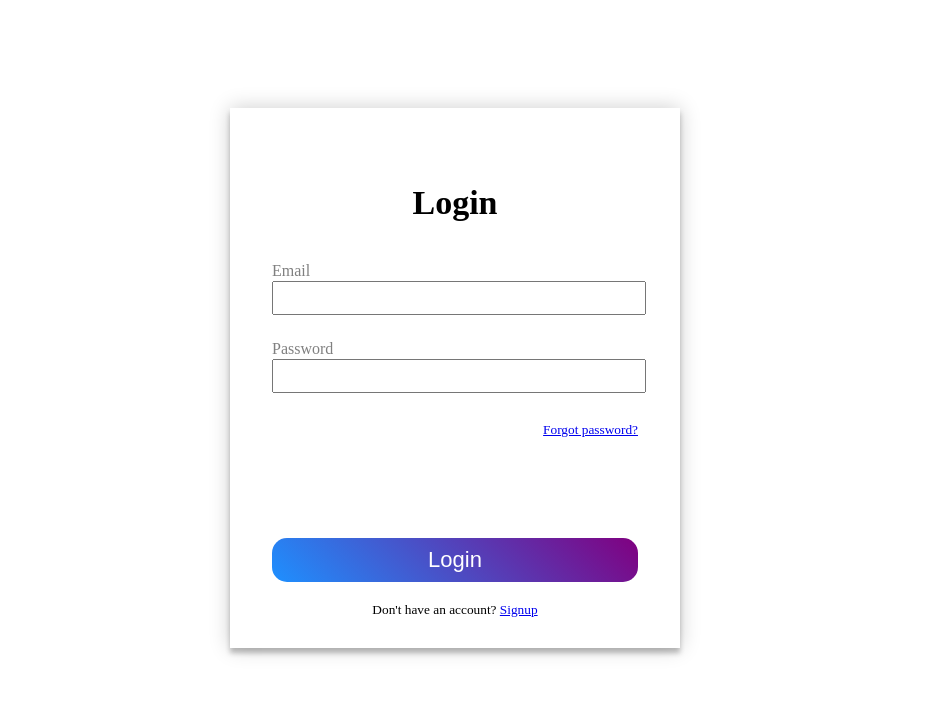
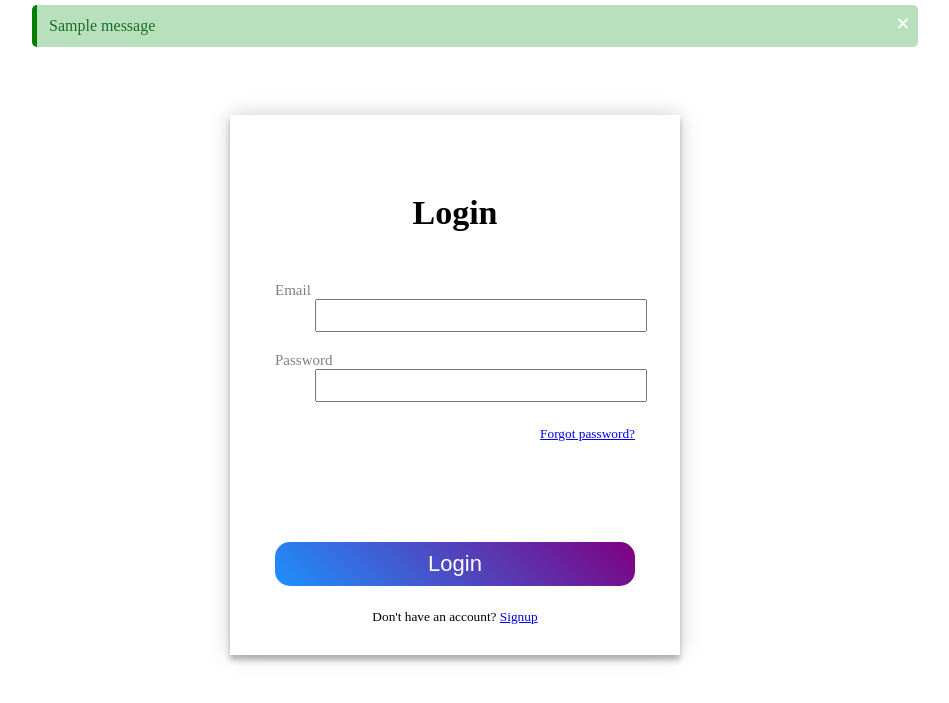
Before and after one commit to KrzysztofRozmus/Flask-Blog, a Flask app: page /login in a window 1280 px wide. Shown: the part 60-763 px from the top of the page, without its empty margins (185-1134 px from the left). Run offline with Flask 2, Linux system fonts and the light colour scheme; one stand-in notice (Sample message) is shown; some libraries are stand-ins or nearby versions.

Commit message:
Add Login, Signup and Flash msgs

```diff
--- a/flaskblog/__init__.py
+++ b/flaskblog/__init__.py
@@ -1,9 +1,9 @@
 from flask import Flask
-
+from secrets import token_urlsafe
 
 
 app = Flask(__name__)
-
+app.secret_key = token_urlsafe(32)
 
 
 
--- a/flaskblog/forms.py
+++ b/flaskblog/forms.py
@@ -0,0 +1,16 @@
+from flask_wtf import FlaskForm
+from wtforms import StringField, PasswordField, SubmitField
+from wtforms.validators import DataRequired, Email, EqualTo, Length
+
+
+class SignupForm(FlaskForm):
+    username = StringField("Username", validators=[DataRequired(), Length(min=3, max=25)])
+    email = StringField("Email", validators=[DataRequired(), Email(), Length(min=5, max=30)])
+    password = PasswordField("Password", validators=[DataRequired(), Length(min=3, max=70)])
+    confirm_password = PasswordField("Confirm password", validators=[DataRequired(), EqualTo("password")])
+    submit = SubmitField("Create account")
+
+class LoginForm(FlaskForm):
+    email = StringField("Email", validators=[DataRequired(), Email(), Length(min=5, max=30)])
+    password = PasswordField("Password", validators=[DataRequired(), Length(min=3, max=70)])
+    submit = SubmitField("Login")
--- a/flaskblog/routes.py
+++ b/flaskblog/routes.py
@@ -1,5 +1,6 @@
 from flaskblog import app
-from flask import render_template, redirect, request
+from flaskblog.forms import SignupForm, LoginForm
+from flask import render_template, redirect, url_for, flash
 
 @app.route("/")
 @app.route("/home")
@@ -7,11 +8,23 @@ def home():
     return render_template("index.html")
 
 
-@app.route("/signup")
+@app.route("/signup", methods=["GET", "POST"])
 def signup():
-    return render_template("signup.html")
+    form = SignupForm()
+
+    if form.validate_on_submit():
+        flash("The account was successfully created", "success")
+        return redirect(url_for("login"))
+    else:
+        return render_template('signup.html', form=form)
 
 
-@app.route("/login")
+@app.route("/login", methods=["GET", "POST"])
 def login():
-    return render_template("login.html")
+    form = LoginForm()
+
+    if form.validate_on_submit():
+        flash("Logged in successfully", "success")
+        return redirect(url_for("home"))
+    else:
+        return render_template("login.html", form=form)
--- a/flaskblog/static/navbar.css
+++ b/flaskblog/static/navbar.css
@@ -79,12 +79,55 @@ nav a {
     color: white;
 }
 
+
+/* -------------------- Flash messages -------------------- */
+
 .flash-msgs-container {
-    z-index: 1;
-    margin-top: 68px;
-    /* background-color: beige; */
-    height: 35px;
+    margin-top: 65px;
+    height: 45px;
+}
+
+.flash-msg-success,
+.flash-msg-danger,
+.flash-msg-info {
+    border-radius: 5px;
+    padding: 12px;
+    list-style: none;
+    width: 70%;
+    margin: auto;
+    position: relative;
     display: flex;
-    align-items: center;
-    justify-content: center;
 }
+
+.flash-msg-success {
+    color: rgb(24, 109, 41);
+    border-left: 5px solid green;
+    background-color: rgb(185, 224, 189);
+}
+
+
+.flash-msg-danger {
+    color: rgb(180, 53, 53);
+    border-left: 5px solid red;
+    background-color: rgb(238, 201, 201);
+}
+
+.flash-msg-info {
+    color: rgb(22, 106, 145);
+    border-left: 5px solid rgb(5, 165, 240);
+    background-color: rgb(189, 222, 238);
+}
+
+.flash-msg-close-btn {
+    cursor: pointer;
+    color: white;
+    font-size: 25px;
+    font-weight: bold;
+    float: right;
+    line-height: 45px;
+    transition: 0.3s;
+    margin: 0px 8px 0px 0px;
+    position: absolute;
+    right: 0;
+    bottom: 1px;
+}
--- a/flaskblog/static/login-signup.css
+++ b/flaskblog/static/signup-login.css
@@ -1,4 +1,4 @@
-.login-container {
+.container {
     box-shadow: 0 0 20px 0 rgba(0, 0, 0, 0.2), 0 5px 5px 0 rgba(0, 0, 0, 0.24);
     max-width: 450px;
     height: 540px;
@@ -7,57 +7,41 @@
     background-color: white;
 }
 
-.login-form {
+.form {
     position: relative;
-    padding: 42px;
+    padding: 45px;
 }
 
 .form-title {
     font-size: 34px;
     font-weight: bold;
-    margin-bottom: 40px;
+    margin-bottom: 50px;
     text-align: center;
 }
 
-.input {
-    margin-bottom: 100px;
+.signup-field,
+.login-field {
+    width: 100%;
+    font-size: 18px;
+    padding: 4px;
 }
 
-.input label {
-    display: block;
-    color: grey;
+.signup-field {
+    margin-bottom: 12px;
 }
 
-.input input {
-    width: 100%;
+.login-field {
+    margin-bottom: 20px;
 }
 
-.email-input,
-.password-input,
-.confirm-password-input {
-    font-size: 22px;
-    margin-bottom: 20px;
-    padding: 2px;
+.form-label {
+    color: grey;
+    font-size: 15px;
 }
 
-.email-label,
-.password-label,
-.confirm-password-label {
-    margin-bottom: 1px;
-}
-
-.email-input {
-    margin-bottom: 25px;
-    padding: 2px;
-}
-
-.password-input {
-    padding: 2px;
-}
-
-.button {
+.signup-button,
+.login-button {
     width: 100%;
-    display: block;
     padding: 9px 0 9px 0;
     font-size: 22px;
     background-image: linear-gradient(45deg, dodgerblue, purple);
@@ -65,17 +49,28 @@
     border: 0;
     color: white;
 }
-.button:hover {
+
+.signup-button {
+    margin-top: 30px;
+}
+
+.login-button {
+    margin-top: 100px;
+}
+
+.signup-button:hover,
+.login-button:hover {
     cursor: pointer;
 }
 
-.button:active {
+.signup-button:active,
+.login-button:active  {
     transform: translateY(2px);
 }
 
 .forgot-password {
     text-align: right;
-    margin-top: 7px;
+    margin-top: 2px;
 }
 
 .login-footer {
@@ -85,3 +80,10 @@
     right: 0;
     text-align: center;
 }
+
+.form-errors {
+    list-style-type: none;
+    color: red;
+    font-size: 13px;
+    margin-top: -10px;
+}
--- /dev/null
+++ b/flaskblog/templates/_formhelpers.html
@@ -0,0 +1,12 @@
+{% macro render_field(field) %}
+<dt class="form-label">{{ field.label }}
+<dd>{{ field(**kwargs)|safe }}
+    {% if field.errors %}
+    <ul class="form-errors">
+        {% for error in field.errors %}
+        <li>{{ error }}</li>
+        {% endfor %}
+    </ul>
+    {% endif %}
+</dd>
+{% endmacro %}
--- a/flaskblog/templates/index.html
+++ b/flaskblog/templates/index.html
@@ -7,7 +7,8 @@
     <meta name="viewport" content="width=device-width, initial-scale=1.0">
     <link rel="stylesheet" href="{{ url_for('static', filename='navbar.css') }}">
     <link rel="stylesheet" href="{{ url_for('static', filename='general.css') }}">
-    <link rel="stylesheet" href="{{ url_for('static', filename='login-signup.css') }}">
+    <link rel="stylesheet" href="{{ url_for('static', filename='signup-login.css') }}">
+
 
 
     {% if title %}
--- a/flaskblog/templates/login.html
+++ b/flaskblog/templates/login.html
@@ -1,29 +1,29 @@
 {% extends "index.html" %}
+{% from "_formhelpers.html" import render_field %}
 
 
 {% block content %}
-    <div class="login-container">
+<div class="container">
 
-        <form class="login-form">
+    <form class="form" method=post>
+        {{ form.hidden_tag() }}
+
         <p class="form-title">Login</p>
 
-            <div class="input">
-                <label class="email-label" for="email-input">Email</label>
-                <input class="email-input" type="text">
-
-                <label class="password-label" for="password-input">Password</label>
-                <input class="password-input" type="password">
+        <div>
+            {{ render_field(form.email, class="login-field") }}
+            {{ render_field(form.password, class="login-field") }}
 
             <div class="forgot-password">
                 <small><a href="#">Forgot password?</a></small>
             </div>
         </div>
 
-            <button class="button">Login</button>
+        {{ form.submit(class="login-button") }}
     </form>
 
     <div class="login-footer">
-            <small>Don't have an account? <a href="#">Signup</a></small>
+        <small>Don't have an account? <a href="{{ url_for('signup') }}">Signup</a></small>
     </div>
 
 </div>
--- a/flaskblog/templates/navbar.html
+++ b/flaskblog/templates/navbar.html
@@ -17,5 +17,24 @@
 </nav>
 
 <div class="flash-msgs-container">
-    <!-- <p>Place for flash message</p> -->
+    {% with messages = get_flashed_messages(with_categories=true) %}
+    {% if messages %}
+
+    <ul class=flashes>
+        {% for category, message in messages %}
+
+
+
+        <li class="flash-msg-{{ category }}">
+            <span class="flash-msg-close-btn" onclick="this.parentElement.style.display='none';">&times;
+            </span>
+
+            {{ message }}
+        </li>
+
+        {% endfor %}
+    </ul>
+
+    {% endif %}
+    {% endwith %}
 </div>
```
Also changed, not shown: flaskblog/templates/signup.html (+19 -30 lines). Lines whose indentation alone changed are shown as unchanged.
